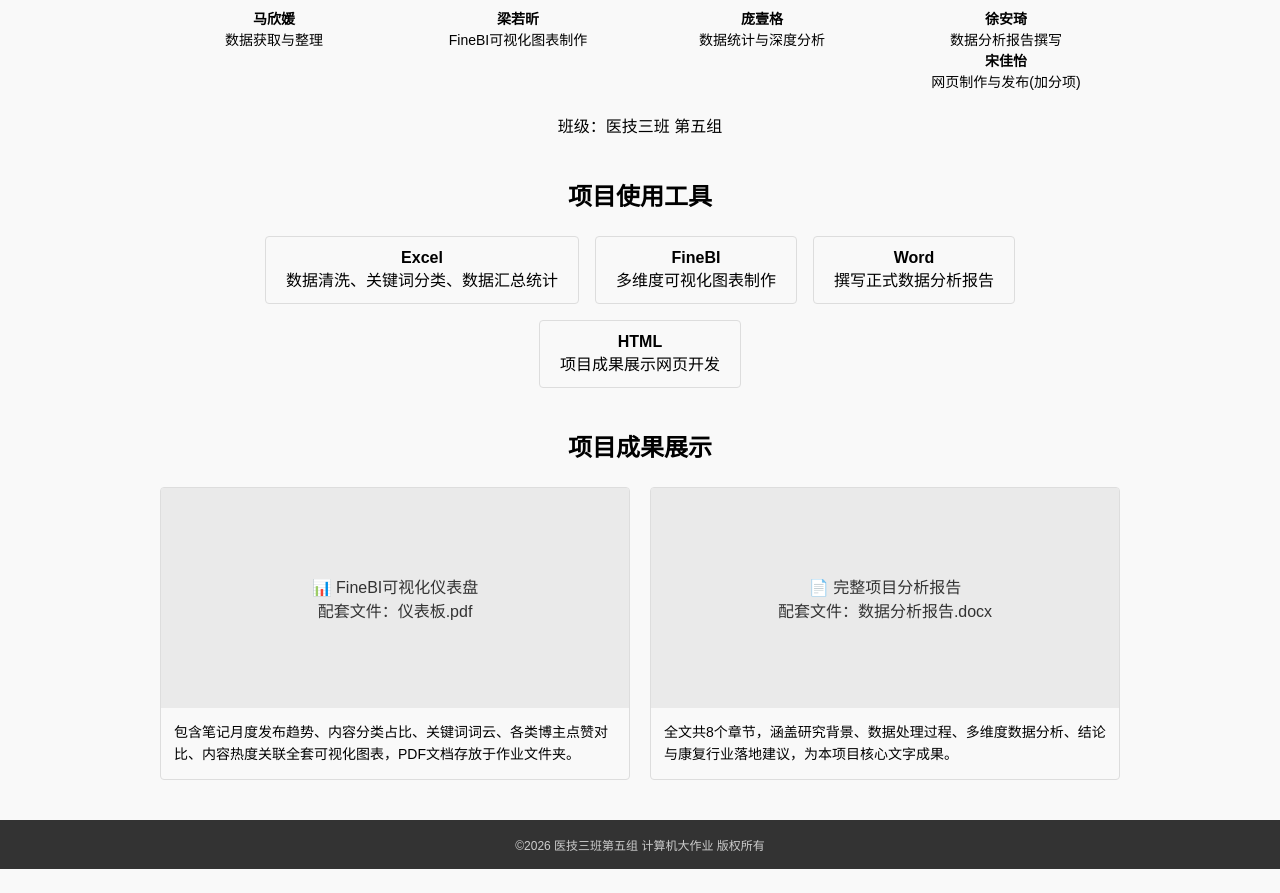
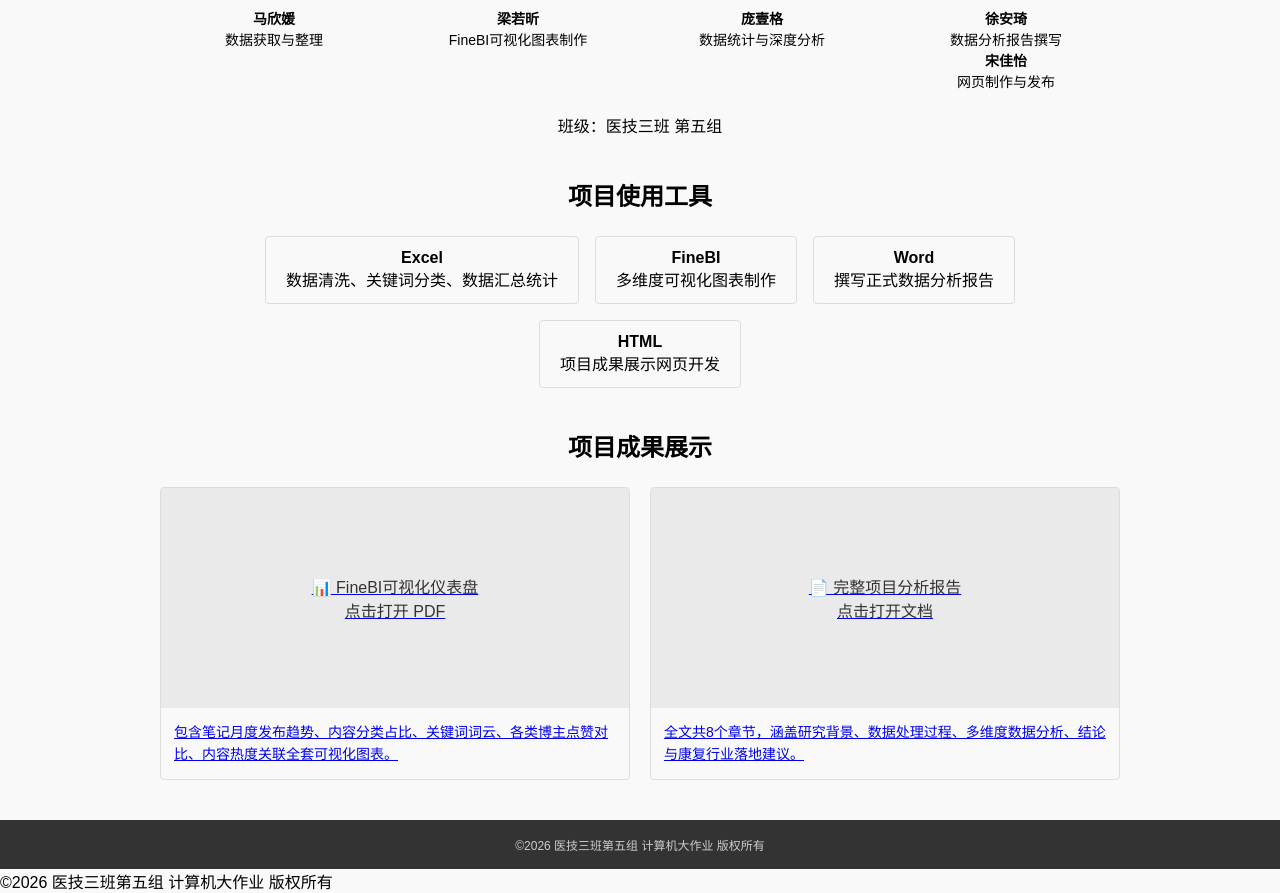
Before and after one commit to CINDYSONG777/tennis-elbow-project, a plain HTML site: page index.html in a window 1280 px wide. Shown: the part 733-1626 px from the top of the page. Before the commit the page ends 1602 px from the top, so only its background shows below. Drawn offline with Linux system fonts and the light colour scheme.

Commit message:
Update index.html

```diff
--- a/index.html
+++ b/index.html
@@ -68,6 +68,11 @@
         .result-card {border:1px solid #ddd;border-radius:4px;overflow:hidden;}
         .result-placeholder {
             height:220px;background:#eaeaea;display:flex;flex-direction:column;align-items:center;justify-content:center;color:#333;padding:10px;text-align:center;
+            cursor: pointer;
+            text-decoration: none;
+        }
+        .result-placeholder:hover {
+            background:#d5eed9;
         }
         .result-desc {padding:13px;font-size:14px;line-height:1.6;}
         footer {background:#333;color:#ccc;text-align:center;padding:16px;font-size:12px;}
@@ -95,7 +100,7 @@
         <div class="project-overview">
             <p>本项目以小红书平台网球肘相关笔记、用户评论为研究数据源，原始数据486条，经过去重、剔除缺失与异常数据后，最终保留有效笔记57条、有效评论1217条。</p>
             <p>项目全流程：数据采集→Excel清洗标注→FineBI多维可视化制作→撰写完整分析报告→项目网页制作。从博主类型、发布时段、内容分类、用户评论痛点、爆款特征五个维度展开量化分析，总结康复内容创作规律与用户真实康复需求。</p>
-            <p>可视化仪表盘导出为《仪表板.pdf》，完整项目分析报告为《数据分析报告.docx》，两份文档随作业一并提交。</p>
+            <p>可视化仪表盘导出为《仪表板.pdf》，完整项目分析报告为《数据分析报告.docx》，两份文档已上传至项目仓库。</p>
         </div>
     </div>
 
@@ -116,7 +121,7 @@
             </div>
             <div class="team-card purple">
                 <div class="color-block">📝</div>
-                <div class="info"><strong>徐安琦</strong><br>数据分析报告撰写<br><strong>宋佳怡</strong><br>网页制作与发布(加分项)</div>
+                <div class="info"><strong>徐安琦</strong><br>数据分析报告撰写<br><strong>宋佳怡</strong><br>网页制作与发布</div>
             </div>
         </div>
         <p style="text-align:center;margin-top:20px;">班级：医技三班 第五组</p>
@@ -135,22 +140,27 @@
     <div class="section" id="result">
         <h2>项目成果展示</h2>
         <div class="results-grid">
-            <div class="result-card">
+
+            <!-- 仪表板 PDF 超链接 -->
+            <a href="仪表板.pdf" target="_blank" class="result-card">
                 <div class="result-placeholder">
-                    📊 FineBI可视化仪表盘<br>配套文件：仪表板.pdf
+                    📊 FineBI可视化仪表盘<br>点击打开 PDF
                 </div>
                 <div class="result-desc">
-                    包含笔记月度发布趋势、内容分类占比、关键词词云、各类博主点赞对比、内容热度关联全套可视化图表，PDF文档存放于作业文件夹。
+                    包含笔记月度发布趋势、内容分类占比、关键词词云、各类博主点赞对比、内容热度关联全套可视化图表。
                 </div>
-            </div>
-            <div class="result-card">
+            </a>
+
+            <!-- 数据分析报告 DOCX 超链接 -->
+            <a href="数据分析报告.docx" target="_blank" class="result-card">
                 <div class="result-placeholder">
-                    📄 完整项目分析报告<br>配套文件：数据分析报告.docx
+                    📄 完整项目分析报告<br>点击打开文档
                 </div>
                 <div class="result-desc">
-                    全文共8个章节，涵盖研究背景、数据处理过程、多维度数据分析、结论与康复行业落地建议，为本项目核心文字成果。
+                    全文共8个章节，涵盖研究背景、数据处理过程、多维度数据分析、结论与康复行业落地建议。
                 </div>
-            </div>
+            </a>
+
         </div>
     </div>
 
@@ -159,3 +169,7 @@
     </footer>
 </body>
 </html>
+        <p>©2026 医技三班第五组 计算机大作业 版权所有</p>
+    </footer>
+</body>
+</html>
```
